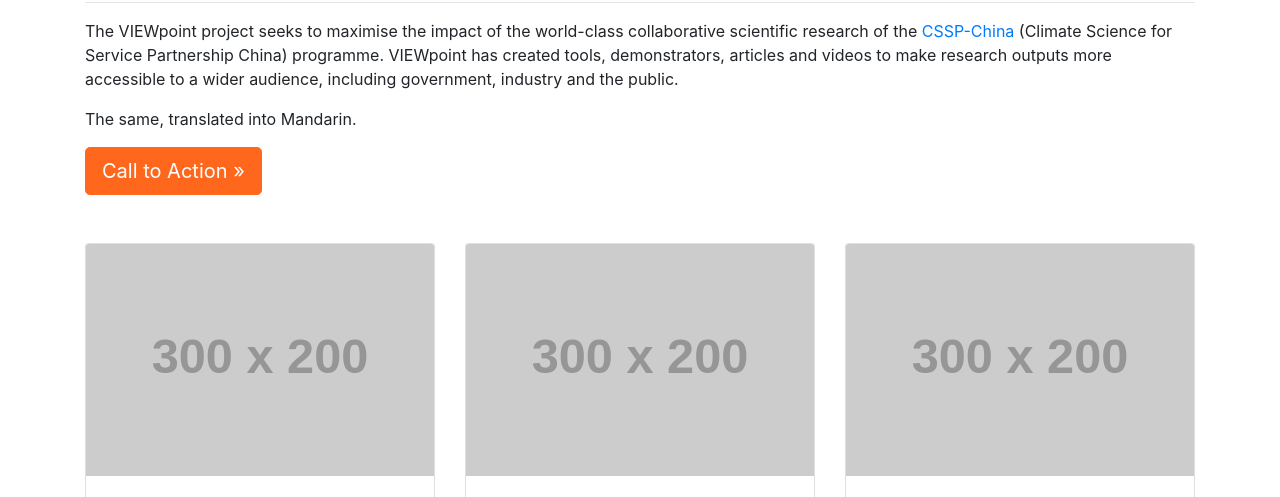
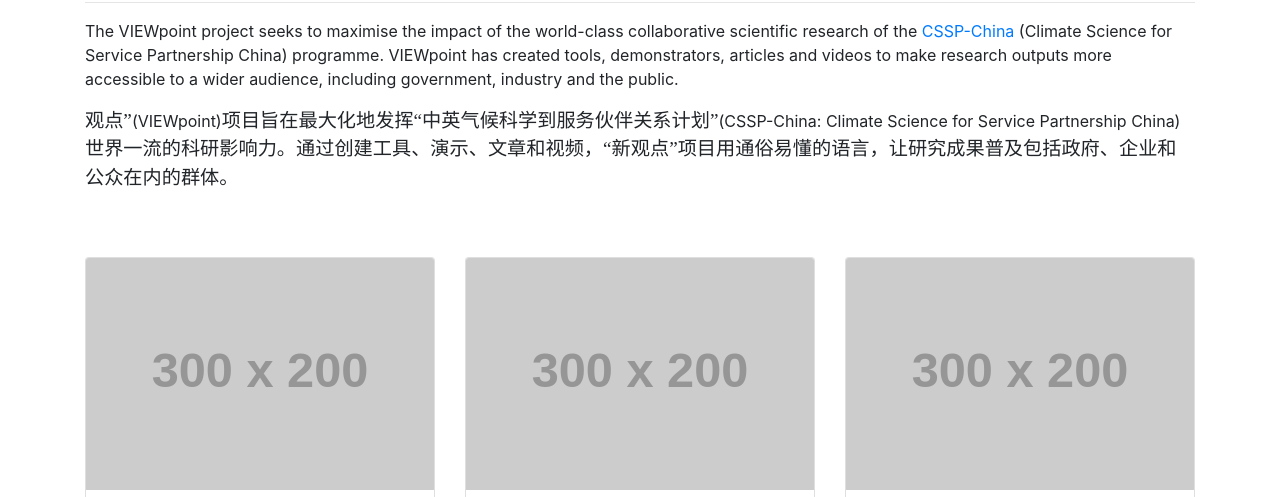
Before and after one commit to jonblower/viewpoint-website-test, a website: page index.html in a window 1280 px wide. Shown: the part 603-1100 px from the top of the page. Drawn offline with Linux system fonts and the light colour scheme; placeholder pictures from the web are drawn by us.

Commit message:
Inserted some sample Mandarin text in SimSun font

```diff
--- a/css/viewpoint.css
+++ b/css/viewpoint.css
@@ -36,3 +36,9 @@
 .contact-us {
     color: #4d5858;
 }
+
+/* Use SimSun font for all Chinese characters */
+:lang(zh-cn) 	{
+    font-family: SimSun;
+    font-size: 120%;
+    }
--- a/index.html
+++ b/index.html
@@ -84,8 +84,8 @@
         <h2>VIEWpoint and CSSP-China</h2>
         <hr>
         <p>The VIEWpoint project seeks to maximise the impact of the world-class collaborative scientific research of the <a href="https://www.metoffice.gov.uk/research/approach/collaboration/newton/cssp-china/index">CSSP-China</a> (Climate Science for Service Partnership China) programme. VIEWpoint has created tools, demonstrators, articles and videos to make research outputs more accessible to a wider audience, including government, industry and the public.</p>
-        <p>The same, translated into Mandarin.</p>
-        <a class="btn btn-primary btn-lg" href="#">Call to Action &raquo;</a>
+        <p><span lang="zh-cn">观点”</span>(VIEWpoint)<span lang="zh-cn">项目旨在最大化地发挥“中英气候科学到服务伙伴关系计划”</span>(CSSP-China: Climate Science for Service Partnership China)<span lang="zh-cn">世界一流的科研影响力。通过创建工具、演示、文章和视频，“新观点”项目用通俗易懂的语言，让研究成果普及包括政府、企业和公众在内的群体。</span></p>
+        <!--a class="btn btn-primary btn-lg" href="#">Call to Action &raquo;</a-->
       </div>
     </div>
     <!-- /.row -->
```
